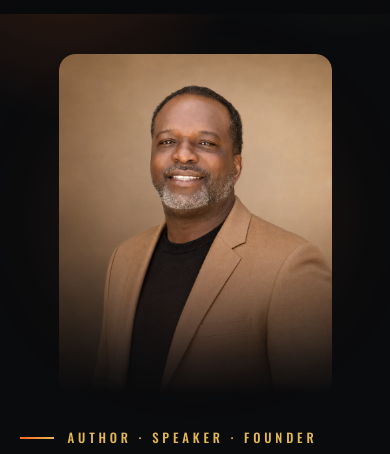
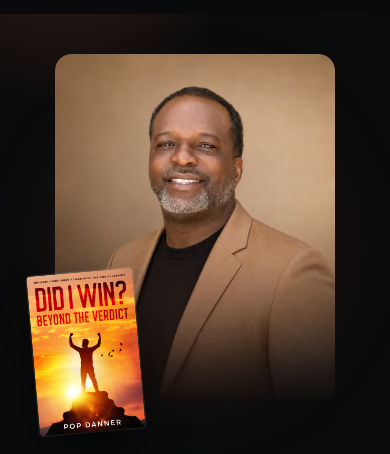
Before and after one commit to xotyree08/alfonsedanner-preview, a plain HTML site: page index.html in a window 390 px wide. Shown: the part 61-515 px from the top of the page. Drawn offline with nearby package versions, Linux system fonts and the light colour scheme.

Commit message:
Hero now shows both the portrait and the book
Client wants Alfonse and the book visible together at the top. The portrait
leads and the book leans in at its base, over the area where the photo is
already feathered out — so both read clearly without competing.

- index.html hero wraps both images in a .hero__stack.
- .hero__portrait / .hero__book replace the old .hero__art--portrait img rule.
- Base .hero__art img is now .hero__art > img: as a class+element selector it
  outranked the new single-class rules and was forcing the book to 330px.
- Layout reserves the book's overhang so it clears the stat strip on desktop
  (55px) and the headline on mobile (53px). No horizontal overflow at 375px.

Co-Authored-By: Claude Opus 5 <noreply@anthropic.com>

```diff
--- a/assets/css/styles.css
+++ b/assets/css/styles.css
@@ -328,14 +328,14 @@ p:last-child { margin-bottom: 0; }
 .hero .btn-row { margin-top: 2rem; }
 
 .hero__art { position: relative; display: grid; place-items: center; }
-.hero__art img {
+.hero__art > img {
   width: min(100%, 330px);
   border-radius: 6px;
   box-shadow: var(--shadow), 0 0 0 1px rgba(255, 255, 255, .08);
   transform: rotate(-2.5deg);
   transition: transform .6s var(--ease);
 }
-.hero__art:hover img { transform: rotate(0deg) translateY(-6px); }
+.hero__art:hover > img { transform: rotate(0deg) translateY(-6px); }
 .hero__art::after {
   content: "";
   position: absolute;
@@ -349,8 +349,14 @@ p:last-child { margin-bottom: 0; }
 /* Portrait variant. The tilt belongs to a book, not a person, and the warm
    studio backdrop would otherwise sit on the dark page as a lit slab — so the
    photo is squared up and its lower edge is feathered into the background. */
-.hero__art--portrait img {
+.hero__stack {
+  position: relative;
   width: min(100%, 400px);
+  margin-bottom: 1.75rem;   /* room for the book's overhang */
+  isolation: isolate;
+}
+.hero__portrait {
+  width: 100%;
   aspect-ratio: 4 / 5;      /* trims the frame so the stat strip stays in view */
   object-fit: cover;
   object-position: 50% 0%;
@@ -360,7 +366,23 @@ p:last-child { margin-bottom: 0; }
   -webkit-mask-image: linear-gradient(to bottom, #000 0%, #000 42%, rgba(0, 0, 0, .86) 58%, rgba(0, 0, 0, .5) 74%, rgba(0, 0, 0, .16) 89%, transparent 100%);
           mask-image: linear-gradient(to bottom, #000 0%, #000 42%, rgba(0, 0, 0, .86) 58%, rgba(0, 0, 0, .5) 74%, rgba(0, 0, 0, .16) 89%, transparent 100%);
 }
-.hero__art--portrait:hover img { transform: translateY(-6px); }
+/* The book leans in at the base of the portrait, where the photo has faded out.
+   The tilt that looked wrong on a person is exactly right on a book. */
+.hero__book {
+  position: absolute;
+  left: -11%;
+  bottom: -8%;
+  z-index: 1;
+  width: 40%;
+  aspect-ratio: 2 / 3;
+  object-fit: cover;
+  border-radius: 4px;
+  transform: rotate(-5deg);
+  box-shadow: 0 28px 55px -18px rgba(0, 0, 0, .95), 0 0 0 1px rgba(255, 255, 255, .12);
+  transition: transform .5s var(--ease);
+}
+.hero__art--portrait:hover .hero__portrait { transform: translateY(-6px); }
+.hero__art--portrait:hover .hero__book { transform: rotate(-2deg) translateY(-10px); }
 .hero__art--portrait::after {
   inset: 6% 4% 10% 4%;
   height: auto;
@@ -396,8 +418,9 @@ p:last-child { margin-bottom: 0; }
 @media (max-width: 880px) {
   .hero__grid { grid-template-columns: 1fr; }
   .hero__art { order: -1; }
-  .hero__art img { width: min(70%, 280px); }
-  .hero__art--portrait img { width: min(78%, 330px); }
+  .hero__art > img { width: min(70%, 280px); }
+  .hero__art--portrait .hero__stack { width: min(80%, 340px); margin-bottom: 3.25rem; }
+  .hero__book { left: -8%; width: 38%; }
 }
 
 /* ---------- page hero (interior pages) ---------- */
--- a/index.html
+++ b/index.html
@@ -94,8 +94,12 @@
 
         <!-- Swap to assets/img/alfonse-formal.jpg for the charcoal-suit portrait. -->
         <div class="hero__art hero__art--portrait">
-          <img src="assets/img/alfonse.jpg" width="400" height="500"
-               alt="Alfonse “Pop” Danner" fetchpriority="high">
+          <div class="hero__stack">
+            <img class="hero__portrait" src="assets/img/alfonse.jpg" width="400" height="500"
+                 alt="Alfonse “Pop” Danner" fetchpriority="high">
+            <img class="hero__book" src="assets/img/book-cover.jpg" width="152" height="228"
+                 alt="Did I Win? Beyond the Verdict — book cover" fetchpriority="high">
+          </div>
         </div>
       </div>
 
```
